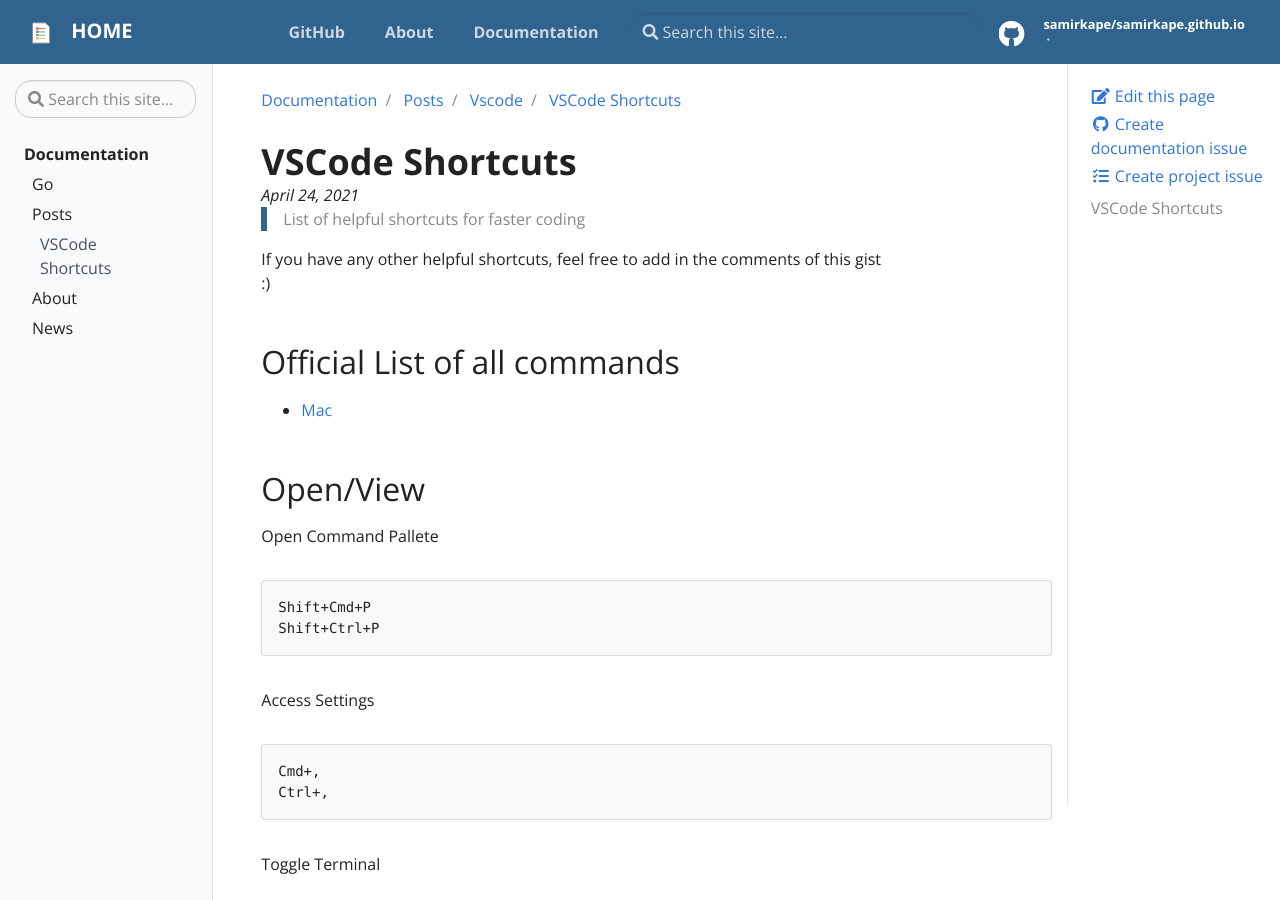
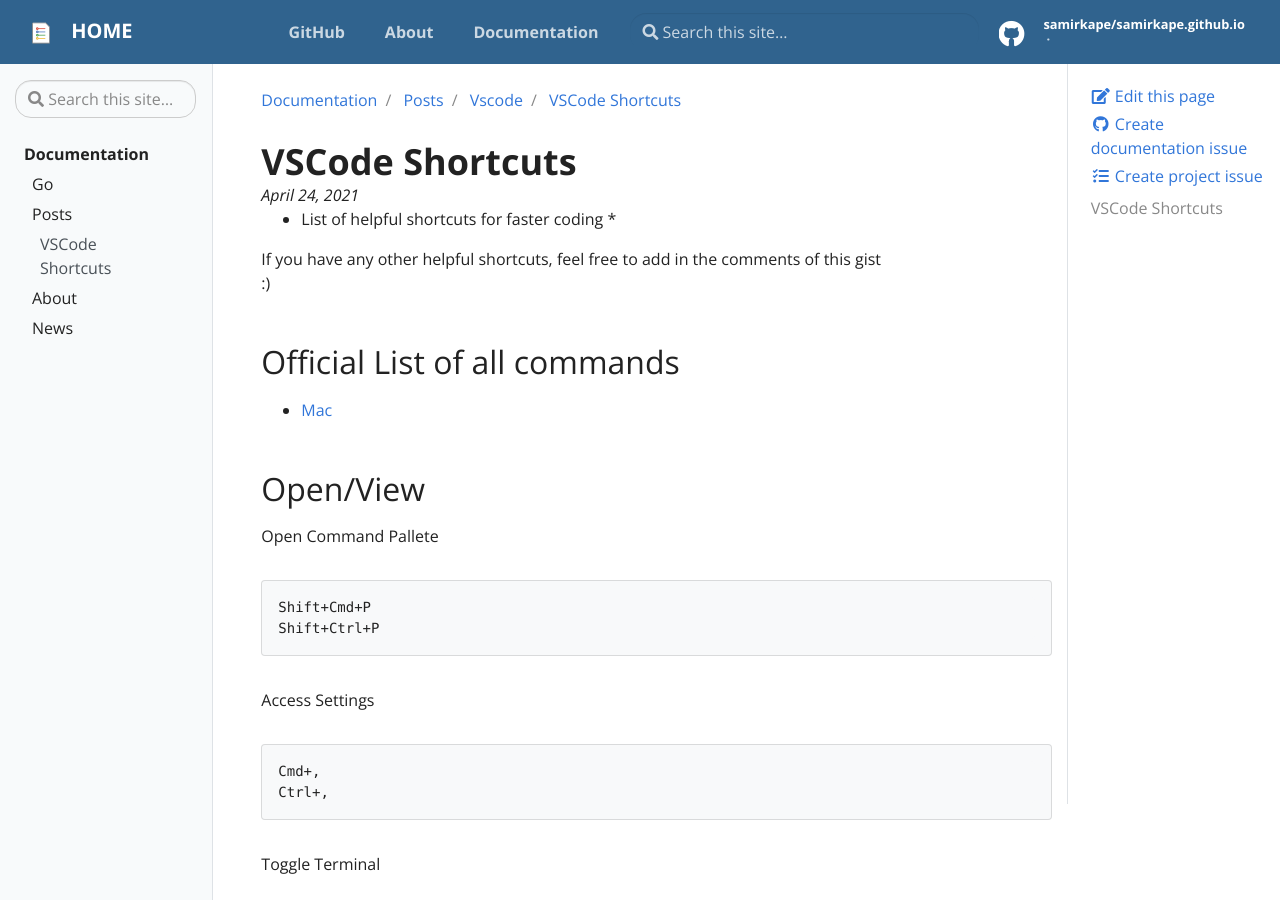
Before and after one commit to samirkape/samirkape.github.io, a Jekyll site: the page built from _docs/Posts/vscode/post_vscode.md, in a window 1280 px wide and 900 px high. Built offline with Jekyll 4.4.1, drawn with Linux system fonts in a browser that asks for light colours.

```diff
--- a/_docs/Posts/vscode/post_vscode.md
+++ b/_docs/Posts/vscode/post_vscode.md
@@ -3,7 +3,7 @@
  title:  "VSCode Shortcuts"
 ---
 
-> List of helpful shortcuts for faster coding
+* List of helpful shortcuts for faster coding *
 
 If you have any other helpful shortcuts, feel free to add in the comments of this gist :)
 
```
